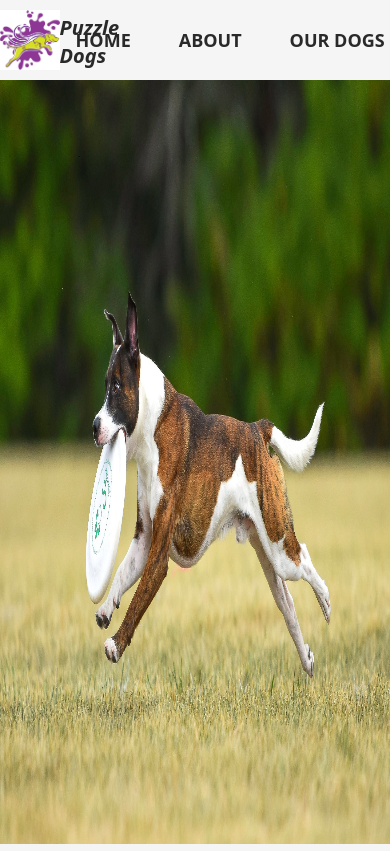
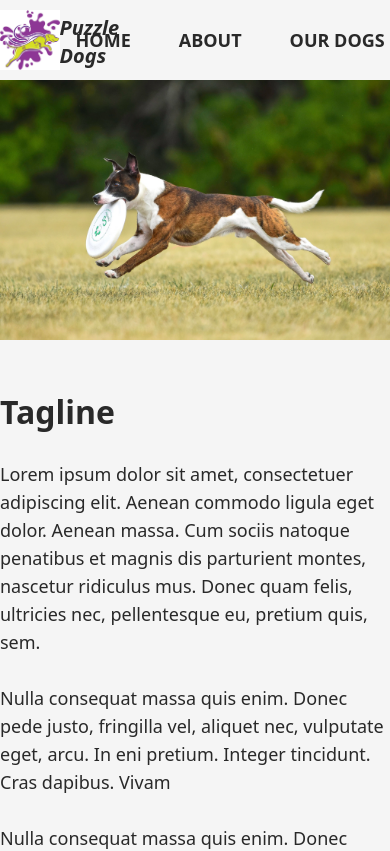
Before and after one commit to Danielle254/puzzle-dogs, a Next.js app: page / in a window 390 px wide. Shown: the top 851 px of the page. Built offline with nearby package versions, Linux system fonts and the light colour scheme.

Commit message:
style: adjust image sizing for mobile

```diff
--- a/app/components/Hero.tsx
+++ b/app/components/Hero.tsx
@@ -4,7 +4,7 @@ export default function Hero({ image }: { image: string }) {
       <img
         src={image}
         alt="small brown and white dog runs across a grass field"
-        className="w-full h-[calc(100vh-80px)]"
+        className="w-full max-h-[calc(100vh-80px)] object-cover"
       />
     </section>
   );
```
